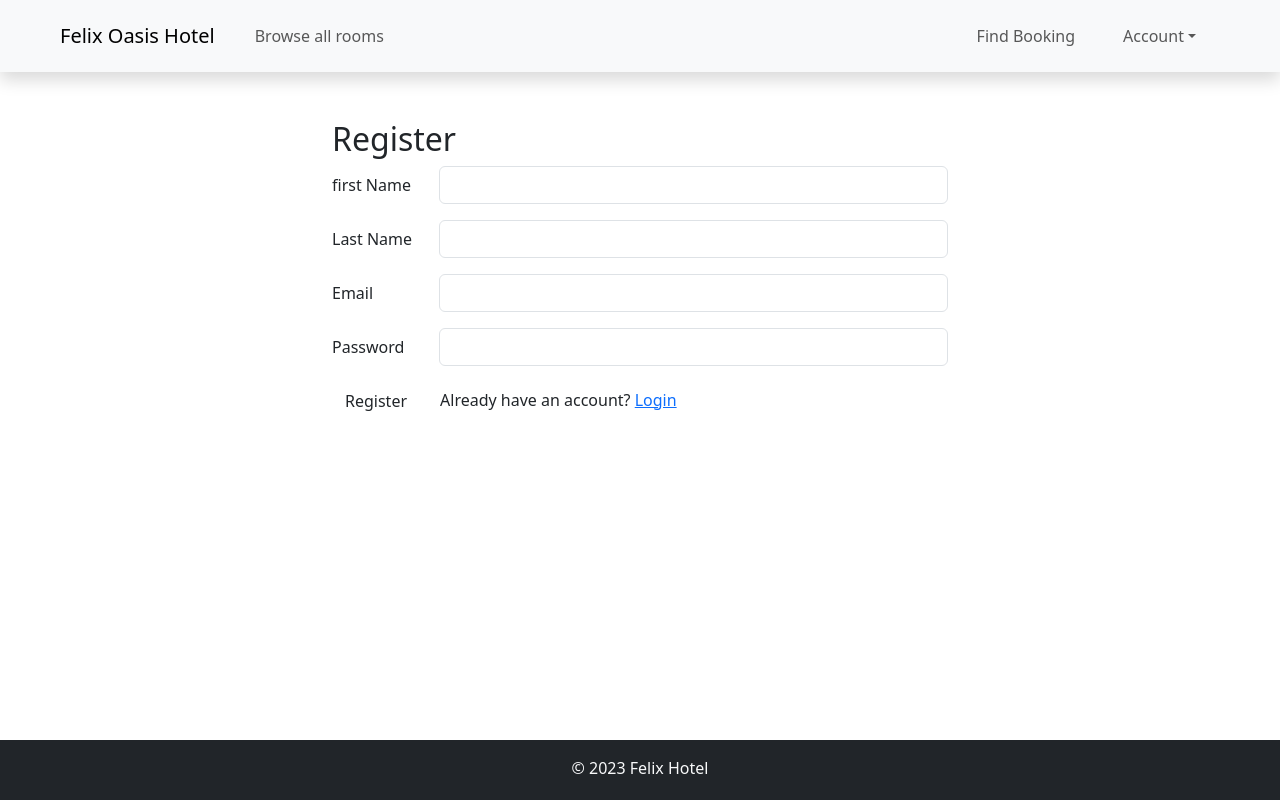
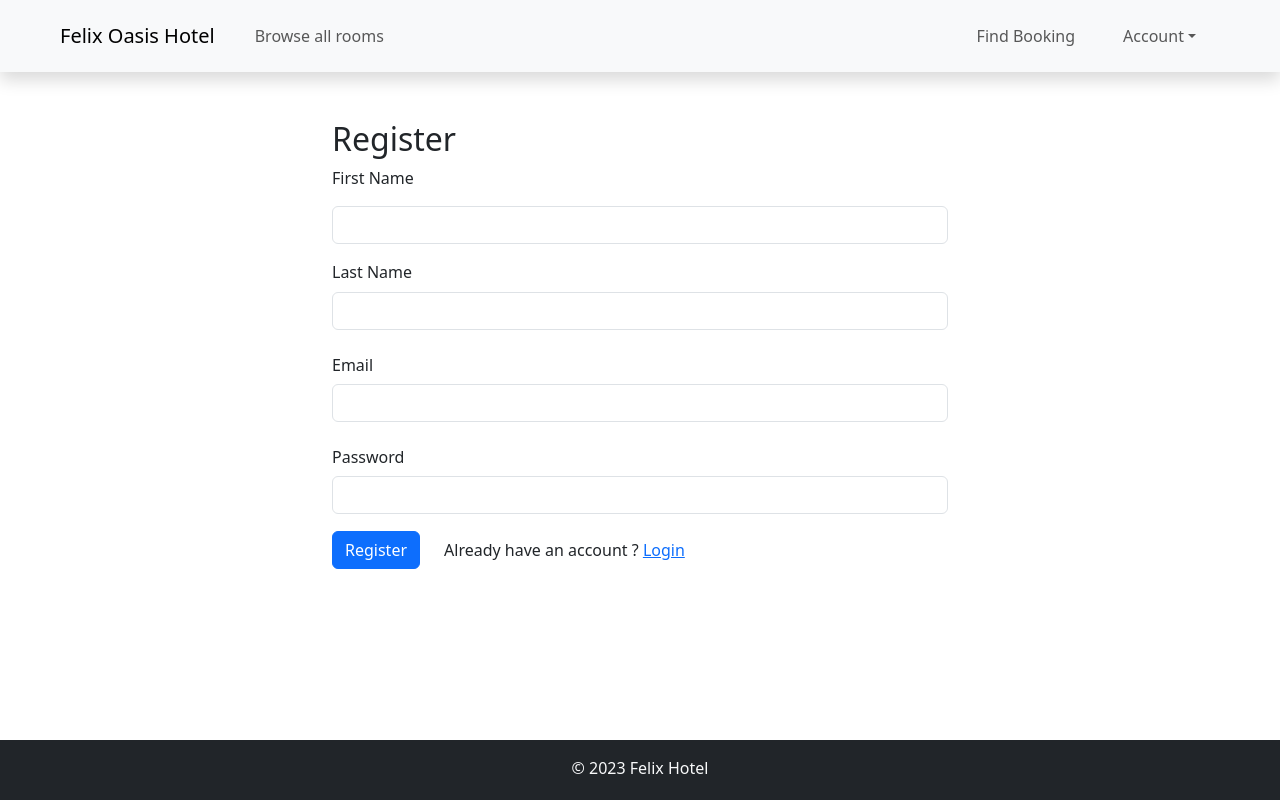
Before and after one commit to FilipeDevs/hotelBookingApp, a React (Vite) app in the folder client/hotel-client/: page /register in a window 1280 px wide. Built offline with nearby package versions, Linux system fonts and the light colour scheme.

Commit message:
Refactor some components to use React Boostrap instead of vanilla

```diff
--- a/client/hotel-client/src/components/auth/Register.jsx
+++ b/client/hotel-client/src/components/auth/Register.jsx
@@ -1,6 +1,7 @@
 import React, { useState } from "react";
 import { Link } from "react-router-dom";
 import { register } from "../utils/API";
+import { Alert, Button, Form, Container, Stack } from "react-bootstrap";
 
 function Register() {
   const [registration, setRegistration] = useState({
@@ -35,91 +36,75 @@ function Register() {
   };
 
   return (
-    <section className="container col-6 mt-5 mb-5">
-      {errorMessage && <p className="alert alert-danger">{errorMessage}</p>}
-      {successMessage && (
-        <p className="alert alert-success">{successMessage}</p>
-      )}
+    <Container className="col-6 mt-5 mb-5">
+      {errorMessage && <Alert variant="danger">{errorMessage}</Alert>}
+      {successMessage && <Alert variant="success">{successMessage}</Alert>}
 
       <h2>Register</h2>
-      <form onSubmit={handleRegistration}>
-        <div className="mb-3 row">
-          <label htmlFor="firstName" className="col-sm-2 col-form-label">
-            first Name
-          </label>
-          <div className="col-sm-10">
-            <input
+      <Form onSubmit={handleRegistration}>
+        <Form.Group className="mb-3">
+          <Form.Label className="mb-3">First Name</Form.Label>
+          <Form.Control
             id="firstName"
             name="firstName"
             type="text"
-              className="form-control"
             value={registration.firstName}
             onChange={handleInputChange}
           />
-          </div>
-        </div>
+        </Form.Group>
 
-        <div className="mb-3 row">
-          <label htmlFor="lastName" className="col-sm-2 col-form-label">
+        <Form.Group className="mb-3">
+          <Form.Label htmlFor="lastName" sm={2}>
             Last Name
-          </label>
-          <div className="col-sm-10">
-            <input
+          </Form.Label>
+          <Form.Control
             id="lastName"
             name="lastName"
             type="text"
-              className="form-control"
             value={registration.lastName}
             onChange={handleInputChange}
           />
-          </div>
-        </div>
+        </Form.Group>
 
-        <div className="mb-3 row">
-          <label htmlFor="email" className="col-sm-2 col-form-label">
+        <Form.Group className="mb-3">
+          <Form.Label htmlFor="email" column sm={2}>
             Email
-          </label>
-          <div className="col-sm-10">
-            <input
+          </Form.Label>
+          <Form.Control
             id="email"
             name="email"
             type="email"
-              className="form-control"
             value={registration.email}
             onChange={handleInputChange}
           />
-          </div>
-        </div>
+        </Form.Group>
 
-        <div className="mb-3 row">
-          <label htmlFor="password" className="col-sm-2 col-form-label">
+        <Form.Group className="mb-3">
+          <Form.Label htmlFor="password" column sm={2}>
             Password
-          </label>
-          <div className="col-sm-10">
-            <input
+          </Form.Label>
+
+          <Form.Control
             type="password"
-              className="form-control"
             id="password"
             name="password"
             value={registration.password}
             onChange={handleInputChange}
           />
+        </Form.Group>
+
+        <Stack direction="horizontal" gap={3}>
+          <div className="">
+            <Button type="submit">Register</Button>
           </div>
-        </div>
-        <div className="mb-3">
-          <button
-            type="submit"
-            className="btn btn-hotel"
-            style={{ marginRight: "10px" }}
-          >
-            Register
-          </button>
-          <span style={{ marginLeft: "10px" }}>
-            Already have an account? <Link to={"/login"}>Login</Link>
+          <div className="p-2">
+            <span className="">
+              Already have an account ? <Link to="/login">Login</Link>
             </span>
           </div>
-      </form>
-    </section>
+        </Stack>
+      </Form>
+    </Container>
   );
 }
 
--- a/client/hotel-client/src/components/common/RoomCarousel.jsx
+++ b/client/hotel-client/src/components/common/RoomCarousel.jsx
@@ -36,7 +36,7 @@ function RoomCarousel() {
         <Link to={"/browse-all-rooms"} className="hotel-color text-center mb-1">
           Browse all rooms...
         </Link>
-        <Carousel indicators={true}>
+        <Carousel indicators={false}>
           {[...Array(Math.ceil(rooms.length / 3))].map((_, index) => (
             <Carousel.Item key={index}>
               <Row>
--- a/client/hotel-client/src/components/room/Room.jsx
+++ b/client/hotel-client/src/components/room/Room.jsx
@@ -39,10 +39,14 @@ function Room() {
   }, []);
 
   if (isLoading) {
-    return <div>Loading rooms.....</div>;
+    return (
+      <Container className="text-center mt-2">Loading rooms.....</Container>
+    );
   }
   if (errorMessage) {
-    return <div className="text-danger">Error : {errorMessage}</div>;
+    return (
+      <Container className="text-danger">Error : {errorMessage}</Container>
+    );
   }
 
   const totalPages = Math.ceil(filteredData.length / ROOMS_PER_PAGE);
--- a/client/hotel-client/src/components/room/RoomCard.jsx
+++ b/client/hotel-client/src/components/room/RoomCard.jsx
@@ -17,7 +17,7 @@ function RoomCard({ room }) {
           </div>
           <div className="flex-grow-1 ml-3 px-5">
             <Card.Title className="hotel-color">{room.roomType}</Card.Title>
-            <Card.Title className="text-warning-emphasis">
+            <Card.Title className="text-primary">
               {room.roomPrice} € / night
             </Card.Title>
             <Card.Text>
--- a/client/hotel-client/src/index.css
+++ b/client/hotel-client/src/index.css
@@ -189,14 +189,6 @@ body {
   left: 0;
   bottom: 0;
   width: 100%;
-  background-color: #f5f5f5;
   height: 60px;
   text-align: center;
 }
-
-.carousel-control-prev-icon,
-.carousel-control-next-icon {
-  height: 100px;
-  width: 100px;
-  background-color: gray;
-}
```
Also changed, not shown: client/hotel-client/src/components/auth/Profile.jsx (+67 -64 lines). Lines whose indentation alone changed are shown as unchanged.
